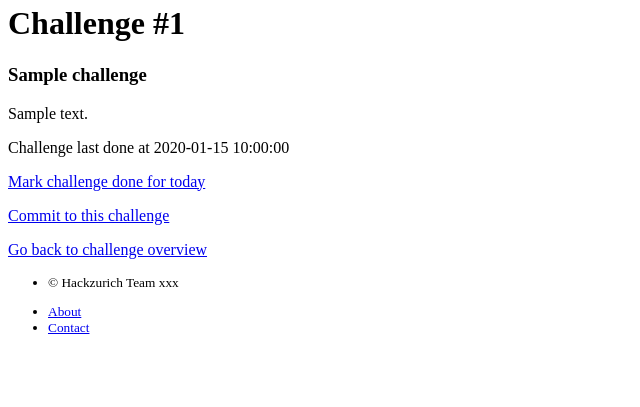
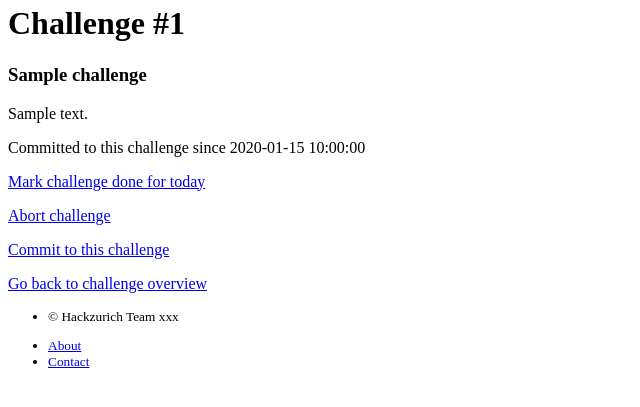
Before and after one commit to jgonsior/hackzurich, a Flask app: template hackzurich/templates/challenges/challenges.html in a window 1280 px wide. Shown: the part 183-590 px from the top of the page, without its empty margins (0-640 px from the left). Run offline with Flask 2, Linux system fonts and the light colour scheme; tables that the repository leaves empty hold one stand-in row (Sample ...); the template is opened without the code that fills it: values named after a table or form of the project are taken from there, most other values are stand-ins (such as "Sample title", 1, 10 or a date in 2020); form fields are guessed from the names that the template uses.

Commit message:
Challenges state button states + cancelling possible

```diff
--- a/hackzurich/app.py
+++ b/hackzurich/app.py
@@ -2,7 +2,7 @@
 """The app module, containing the app factory function."""
 import logging
 import sys
-
+import datetime as dt
 from flask import Flask, render_template
 from flask_admin.contrib.sqla import ModelView
 
@@ -105,10 +105,20 @@ def create_dummy_data():
     )
     db.session.add(user_challenge_association11)
 
-    user_challenge_association22 = User_Challenge_Association(
-        normal_user2.id, challenge2.id
+    user_challenge_association12 = User_Challenge_Association(
+        normal_user.id, challenge1.id, succeeded=True, done_at=dt.datetime.now()
     )
-    db.session.add(user_challenge_association22)
+    db.session.add(user_challenge_association12)
+
+    user_challenge_association12 = User_Challenge_Association(
+        normal_user.id, challenge1.id, succeeded=True, done_at=dt.datetime.now()
+    )
+    db.session.add(user_challenge_association12)
+
+    user_challenge_association12 = User_Challenge_Association(
+        normal_user.id, challenge1.id, succeeded=True, done_at=dt.datetime.now()
+    )
+    db.session.add(user_challenge_association12)
 
     user_challenge_association31 = User_Challenge_Association(
         normal_user3.id, challenge1.id
--- a/hackzurich/challenge/models.py
+++ b/hackzurich/challenge/models.py
@@ -19,8 +19,8 @@ class User_Challenge_Association(PkModel):
     user_id = Column(db.Integer, db.ForeignKey("users.id"), nullable=False)
     challenge_id = Column(db.Integer, db.ForeignKey("challenges.id"), nullable=False)
     commited_to_at = Column(db.DateTime, nullable=False, default=dt.datetime.utcnow)
-    succeeded_at = Column(db.DateTime, nullable=True)
-    active = Column(db.Boolean, nullable=False, default=True)
+    done_at = Column(db.DateTime, nullable=True)
+    succeeded = Column(db.Boolean, nullable=False, default=False)
 
     def __init__(self, user_id, challenge_id, **kwargs):
         super().__init__(user_id=user_id, challenge_id=challenge_id, **kwargs)
--- a/hackzurich/templates/challenges/challenges.html
+++ b/hackzurich/templates/challenges/challenges.html
@@ -5,16 +5,30 @@
     <h1>Challenge #{{ challenge.id }}</h1>
     <h3>{{ challenge.challengename }}</h3>
     <p>{{ challenge.description }}</p>
-    {% if user_challenge_association.active %}
-    {% if user_challenge_association.succeeded_at != None %}
-    <p>Challenge last done at {{ user_challenge_association.commited_to_at }}</p>
-    {% else %}
-    <p>Committed to this challenge since {{ user_challenge_association.commited_to_at }}</p>
-    {% endif %}
+    {% if user_challenge_association != None %}
+        {% if user_challenge_association.succeeded %}
+        <p>Challenge last done at {{ user_challenge_association.commited_to_at }}</p>
+        {% else %}
+        <p>Committed to this challenge since {{ user_challenge_association.commited_to_at }}</p>
+        {% endif %}
     {% endif %}
 
-    <p><a href="{{ url_for('challenge_blueprint.mark_done', challenge_id=challenge.id) }}" class="btn btn-primary btn-large">Mark challenge done for today</a></p>
-    <p><a href="{{ url_for('challenge_blueprint.commit', challenge_id=challenge.id) }}" class="btn btn-primary btn-large">Commit to this challenge</a></p>
+
+    <p><a href="{{ url_for('challenge_blueprint.mark_done', challenge_id=challenge.id) }}" class="btn btn-primary btn-large
+    {% if user_challenge_association == None %}
+    disabled
+    {% endif %}
+    ">Mark challenge done for today</a></p>
+    <p><a href="{{ url_for('challenge_blueprint.mark_failed', challenge_id=challenge.id) }}" class="btn btn-primary btn-large btn-danger
+    {% if user_challenge_association == None %}
+    disabled
+    {% endif %}
+    ">Abort challenge</a></p>
+    <p><a href="{{ url_for('challenge_blueprint.commit', challenge_id=challenge.id) }}" class="btn btn-primary btn-large
+    {% if user_challenge_association != None %}
+    disabled
+    {% endif %}
+            ">Commit to this challenge</a></p>
     <p><a href="/users/" class="btn btn-primary btn-large">Go back to challenge overview</a></p>
 </div>
 
```
Also changed, not shown: hackzurich/challenge/views.py (+24 -2 lines), hackzurich/templates/users/members.html (+11 -7 lines).
